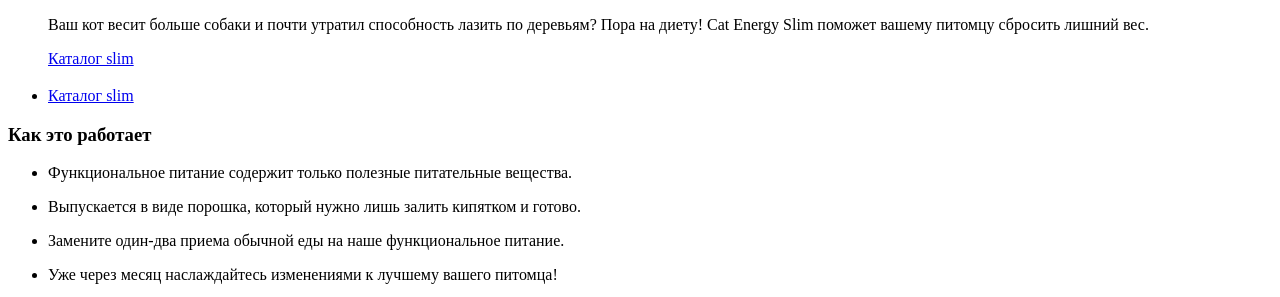
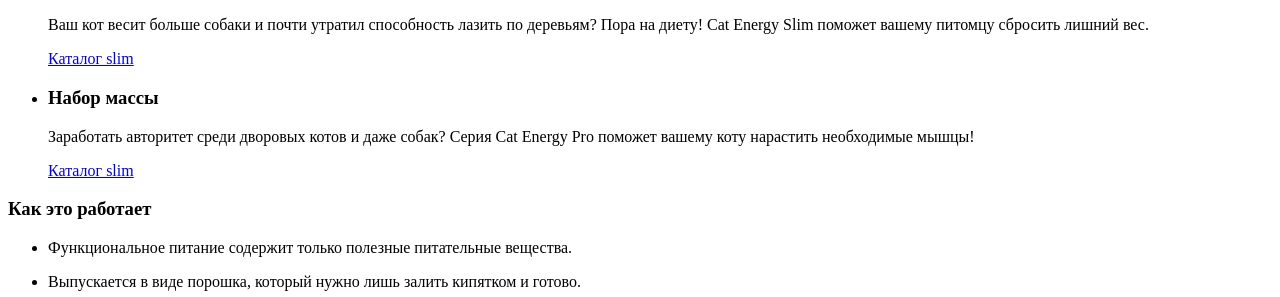
Before and after one commit to Somebody9372/1207045-cat-energy-20, a website: page index.html in a window 1280 px wide. Shown: the part 271-568 px from the top of the page. Drawn offline with Linux system fonts and the light colour scheme.

Commit message:
Добавляет пропущенный текст

```diff
--- a/index.html
+++ b/index.html
@@ -46,8 +46,9 @@
       </ul>
       <ul class="programs__list programs__list--weight-gain">
         <li class="programs__item">
-          <h3 class="programs__title"></h3>
-          <p class="programs__text"></p>
+          <h3 class="programs__title">Набор массы</h3>
+          <p class="programs__text">Заработать авторитет среди дворовых котов и даже собак? Серия Cat Energy Pro поможет
+            вашему коту нарастить необходимые мышцы!</p>
           <a href="catalog.html" class="programs__link">Каталог slim</a>
         </li>
       </ul>
```
